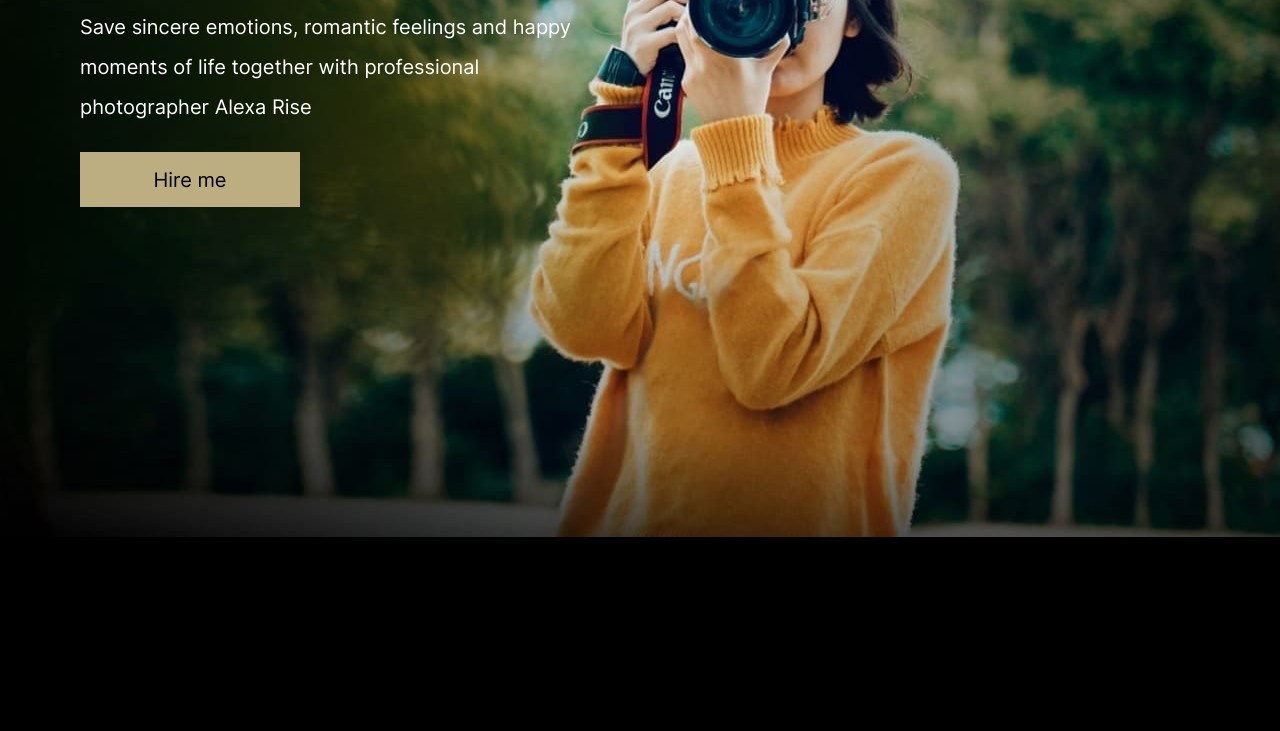
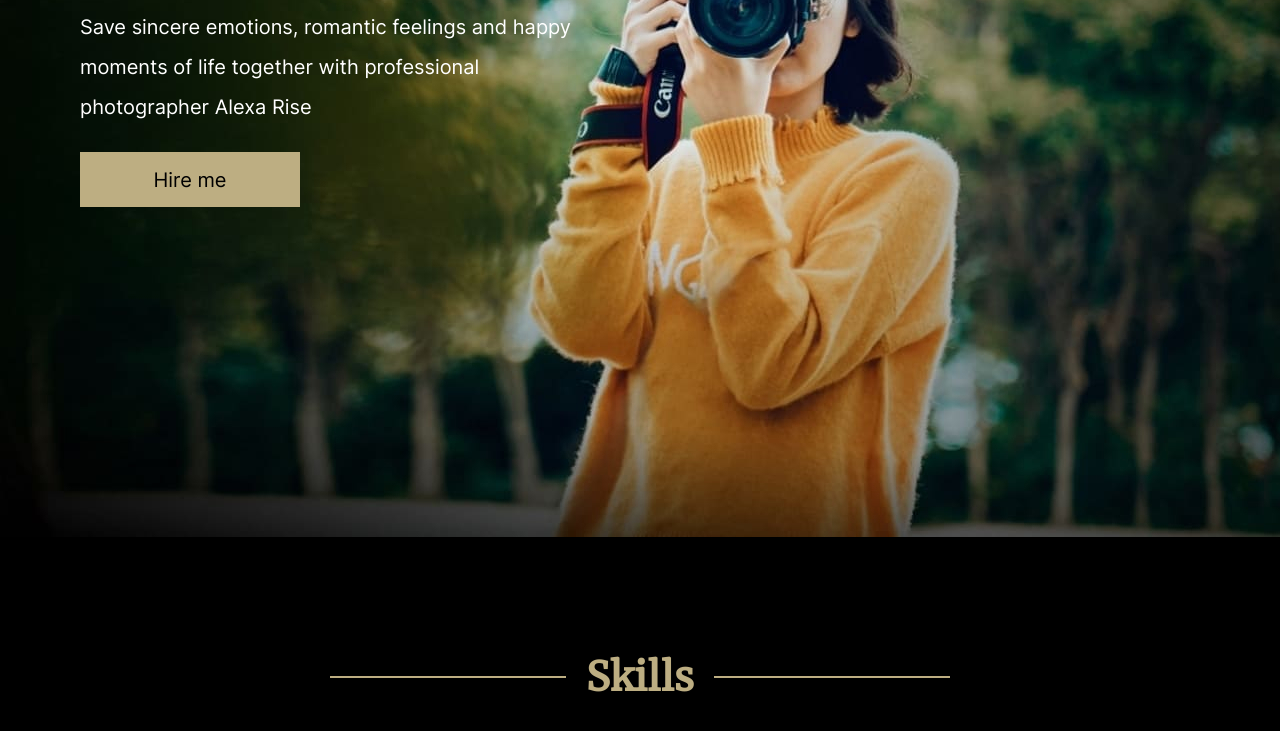
Before and after one commit to yygthb/rsschool-stage0, a website: page portfolio/index.html in a window 1280 px wide. Shown: the part 373-1104 px from the top of the page. Before the commit the page ends 910 px from the top, so only its background shows below. Drawn offline with Linux system fonts and the light colour scheme.

Commit message:
feat: add section-title

```diff
--- a/portfolio/index.html
+++ b/portfolio/index.html
@@ -70,6 +70,15 @@
             <button class="button hero-button">Hire me</button>
           </div>
         </section>
+
+        <section class="skills">
+          <div class="title-container">
+            <h2 class="section-title">Skills</h2>
+          </div>
+          <div class="skills-items">
+            <div class="skill-item"></div>
+          </div>
+        </section>
       </div>
     </main>
 
--- a/portfolio/src/sass/main.scss
+++ b/portfolio/src/sass/main.scss
@@ -6,5 +6,6 @@
 
 // grid
 @import "base";
+@import "partials/common";
 @import "header";
 @import "partials/main/all";
--- /dev/null
+++ b/portfolio/src/sass/partials/_common.scss
@@ -0,0 +1,29 @@
+.title-container {
+  position: relative;
+  width: 50%;
+  height: 80px;
+  margin: 100px auto 60px;
+  text-align: center;
+  color: $color-primary;
+
+  &::before {
+    position: absolute;
+    top: calc(50% - 1px);
+    display: block;
+    content: "";
+    width: 100%;
+    height: 2px;
+    background-color: $color-primary;
+  }
+
+  .section-title {
+    position: relative;
+    width: max-content;
+    margin: 0 auto;
+    padding: 0 20px;
+    font-size: 40px;
+    line-height: 80px;
+    text-transform: capitalize;
+    background-color: $color-black;
+  }
+}
```
Also changed, not shown: portfolio/styles/style.css.
